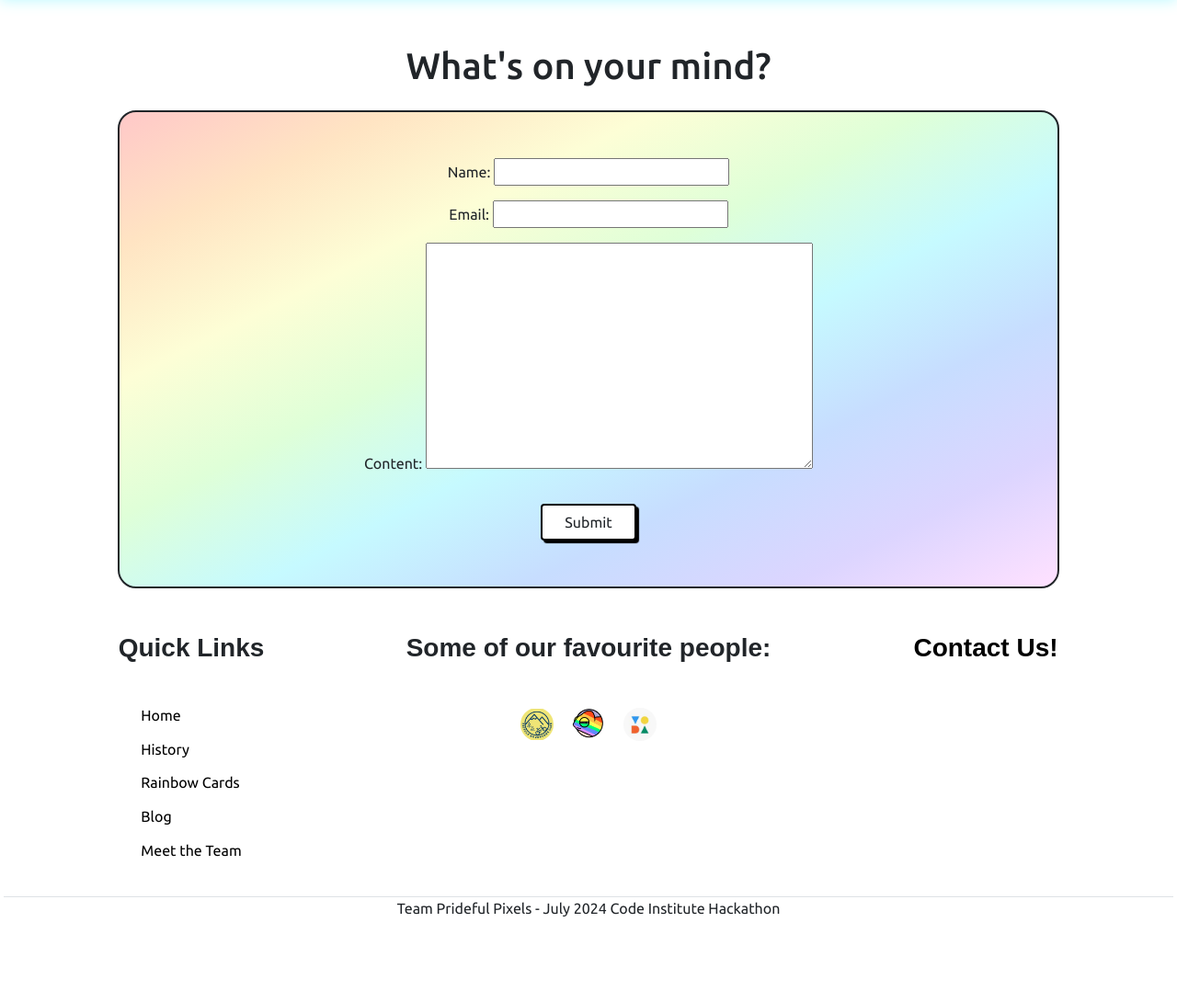
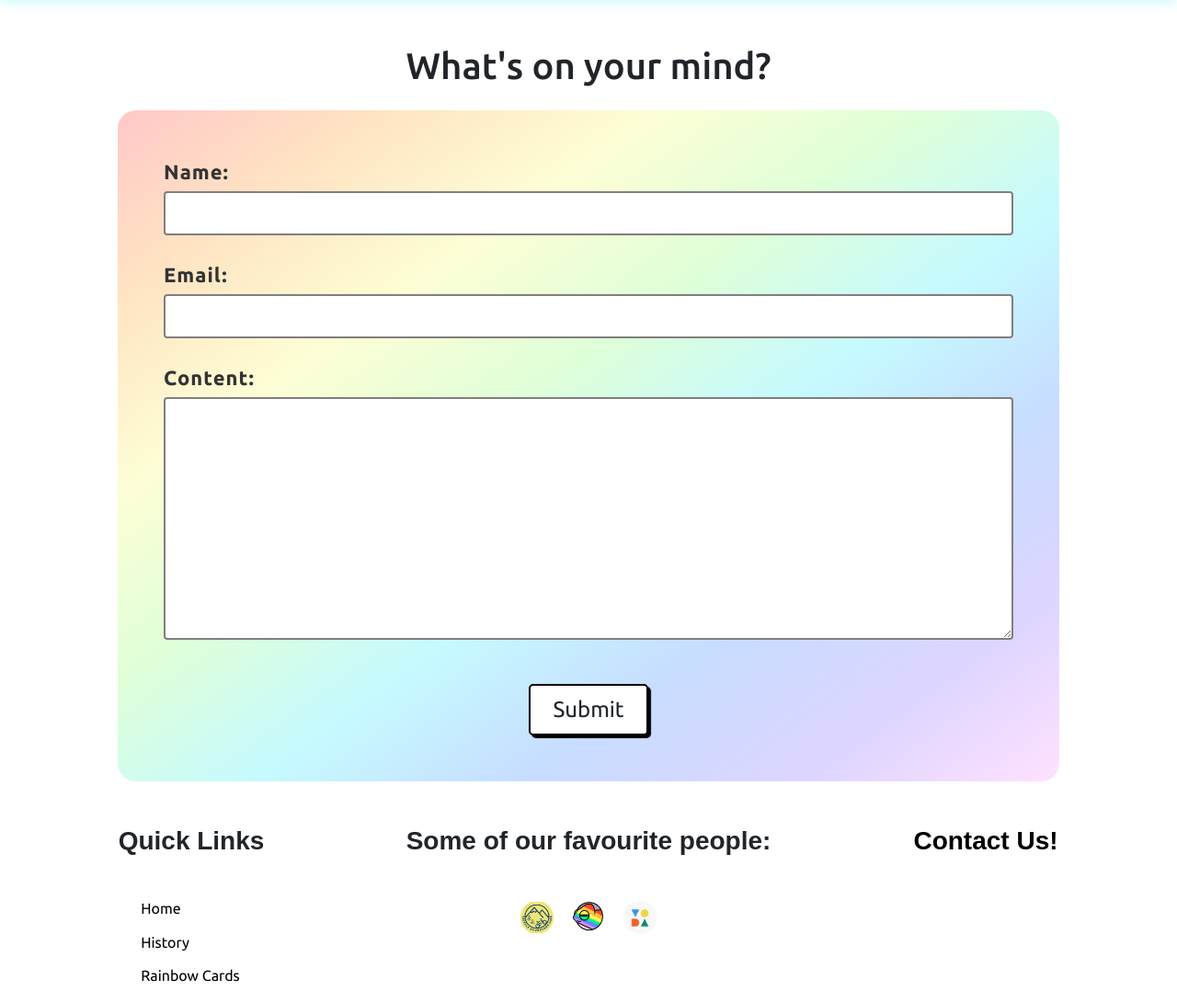
Before and after one commit to josipcodes/hack-team-2, a Django app: page /contact/ in a window 1280 px wide. Shown: the part 69-1159 px from the top of the page at 92% size. Before the commit the page ends 1066 px from the top, so only its background shows below. Run offline with Django 3.2, Linux system fonts and the light colour scheme; some libraries are stand-ins or nearby versions; some web fonts are replaced.

Commit message:
Styling for Contact Form

```diff
--- a/contact/templates/contact/contact.html
+++ b/contact/templates/contact/contact.html
@@ -9,7 +9,7 @@
     <h1>What's on your mind?</h1>
 </section>
 
-<div>
+<!-- <div>
 
     <form class="contact-form" method="post" action="{% url 'contact' %}">
 
@@ -19,6 +19,14 @@
 
         <button class="btn submit-btn px-4 gap-3">Submit</button>
     </form>
+</div> -->
+
+<div>
+    <form class="contact-form" method="post" action="{% url 'contact' %}">
+        {% csrf_token %}
+        {{ form.as_p }}
+        <button class="btn submit-btn px-4 gap-3">Submit</button>
+    </form>
 </div>
 
 
--- a/static/css/style.css
+++ b/static/css/style.css
@@ -32,6 +32,13 @@ nav {
   box-shadow: none;
 }
 
+.submit-btn {
+  margin-top: 1rem;
+  padding: .5rem 1rem;
+  font-size: 1.5rem;
+  border-radius: .3rem;
+}
+
 .rainbow-btn {
   border: 4px solid transparent;
   border-image: linear-gradient(to right, #ffadad, #ffd6a5, #fdffb6, #caffbf,
@@ -43,9 +50,6 @@ nav {
   box-shadow: none;
 }
 
-.submit-btn {
-  margin-top: 1rem;
-}
 
 
 /* INDEX PAGE */
@@ -606,10 +610,31 @@ nav {
   margin: 0 auto;
   max-width: 80%;
   padding: 50px;
-  border: 2px solid;
+  /* border: 2px solid; */
   border-radius: 20px;
   text-align: center;
   background-image: linear-gradient(to bottom right, #ffc8c8, #ffe4c3, #fdfed6, #dfffd8, #c6faff, #c7ddff, #dcd5ff, #ffe1ff);
+}
+
+.contact-form label {
+  text-align: left;
+  display: block;
+  font-weight: bold;
+  margin-bottom: 5px;
+  letter-spacing: 1px;
+  font-size: 22px;
+  color: #333;
+}
+
+.contact-form input[type="text"],
+.contact-form input[type="email"],
+.contact-form textarea {
+  width: 100%;
+  padding: 10px;
+  margin-bottom: 10px;
+  border: 2px solid #827e7e;
+  border-radius: 4px;
+  box-sizing: border-box;
 }
 
 /* BLOG */
```
